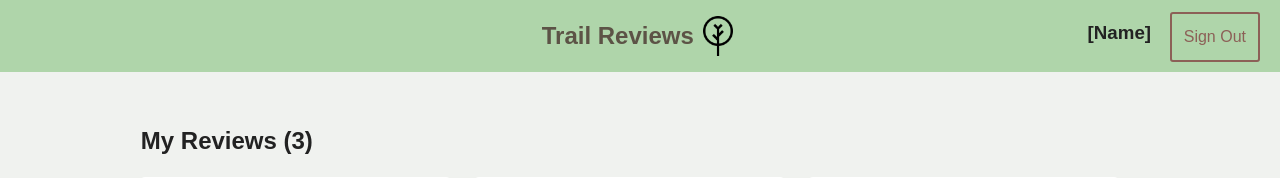
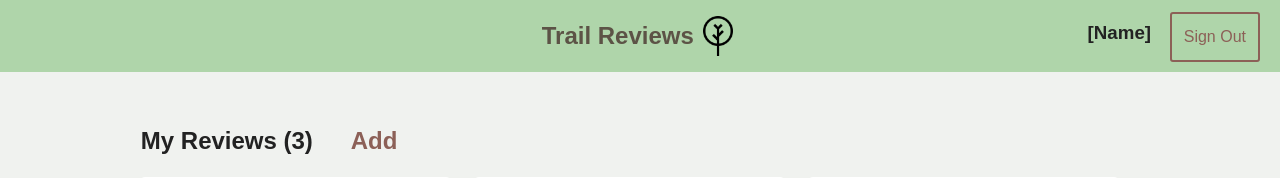
Before and after one commit to chrisgeyer/chrisgeyer.github.io, a plain HTML site: page K4/index.html in a window 1280 px wide. Shown: the top 178 px of the page. Drawn offline with nearby package versions, Linux system fonts and the light colour scheme; a script that the page names is missing.

Commit message:
Update index.html

```diff
--- a/K4/index.html
+++ b/K4/index.html
@@ -26,7 +26,7 @@
     <section>
 
       <div>
-        <h2>My Reviews (3)</h2>
+        <h2>My Reviews (3) <a href="javascript:void(0);">Add</a></h2>
         <div class="review">
           <img src="https://placeimg.com/400/200/nature" />
           <a href="edit.html" class="right">Edit</a>
```
